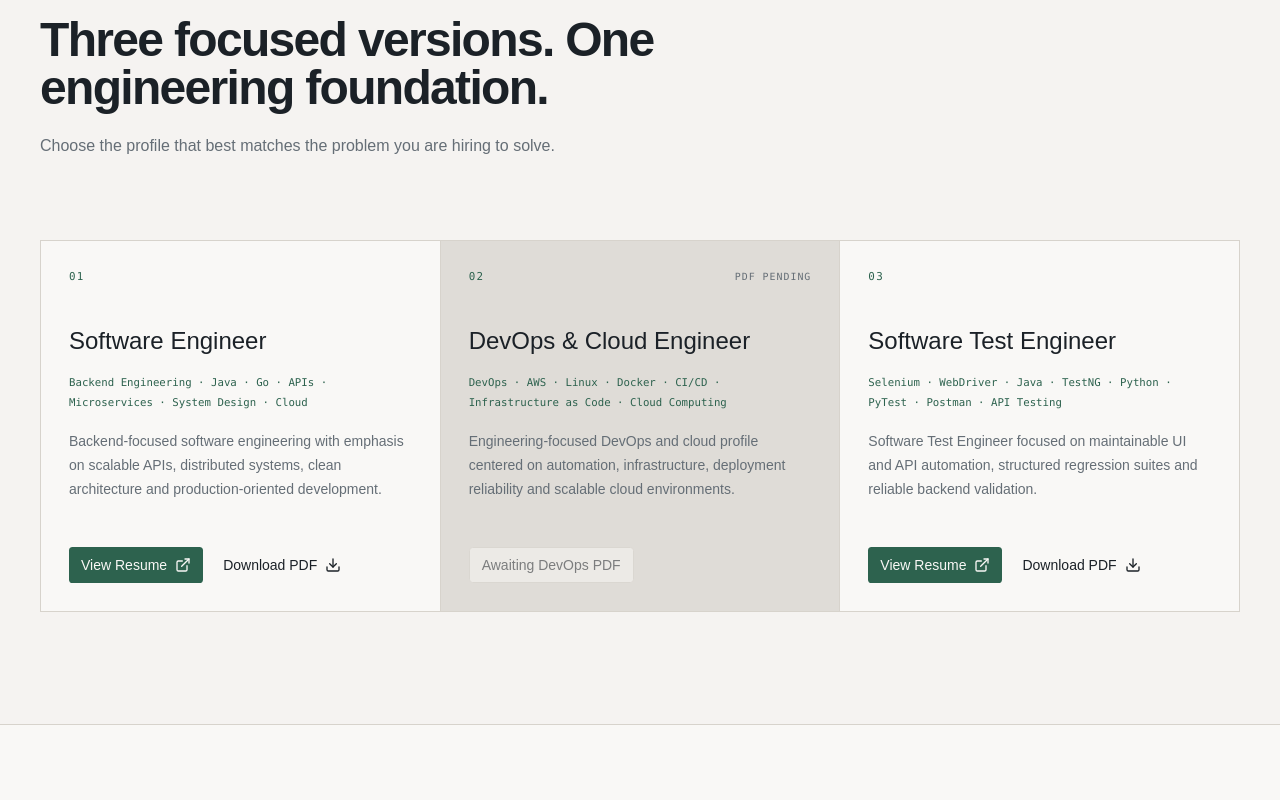
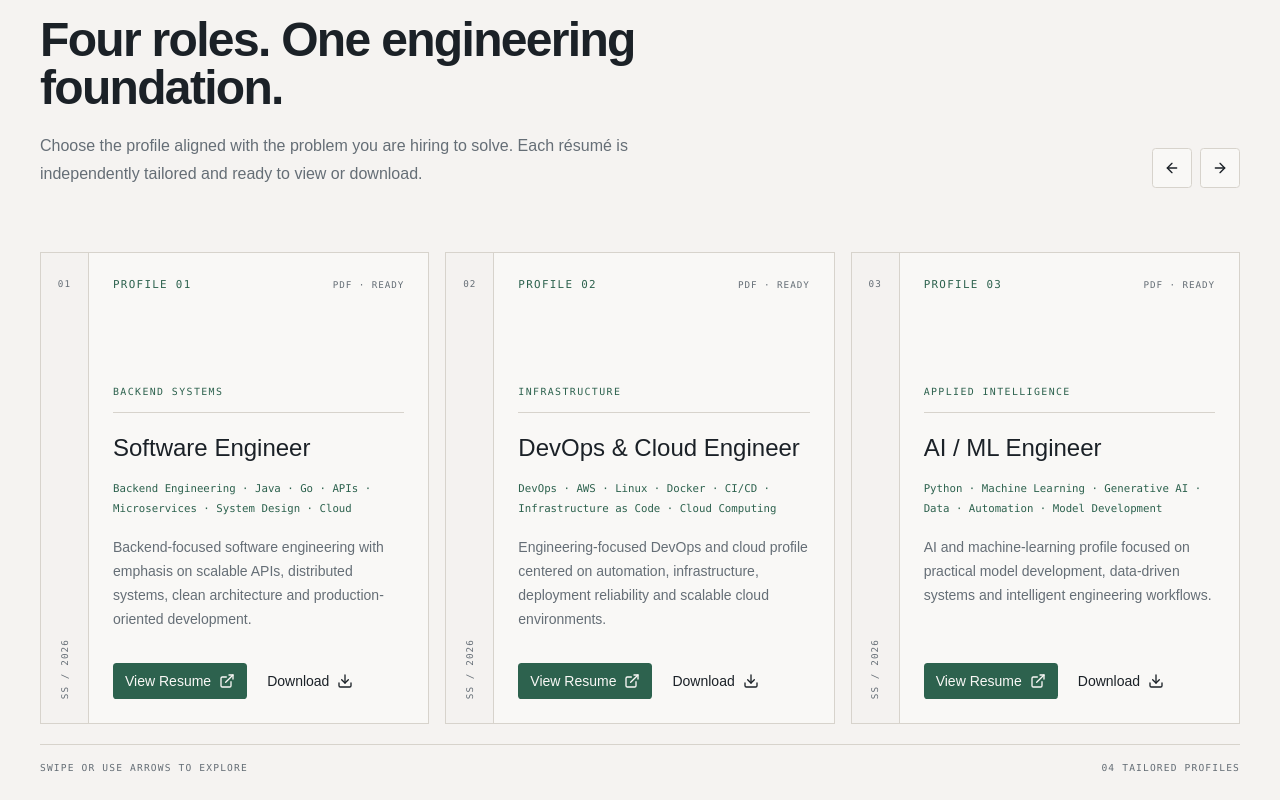
Before and after one commit to Sajal-12/sajal-swapnil-showcase, a React (Vite) app: page / in a window 1280 px wide. Shown: the part 9100-9900 px from the top of the page. Built offline with nearby package versions, Linux system fonts and the light colour scheme.

Commit message:
Changes
Co-authored-by: Sajal-12 <sajalvictorious83@gmail.com>

```diff
--- a/src/index.css
+++ b/src/index.css
@@ -136,15 +136,25 @@
   .skill-row { @apply grid gap-2 border-b border-border py-5 md:grid-cols-[180px_1fr]; }
   .skill-row span { @apply font-mono text-[0.68rem] uppercase tracking-[0.12em] text-primary; }
   .skill-row strong { @apply text-sm font-normal leading-6 text-muted-foreground; }
-  .resume-grid { @apply mt-20 grid gap-px border border-border bg-border lg:grid-cols-3; }
-  .resume-option { @apply flex min-h-[370px] flex-col bg-background p-7 transition-all duration-300 hover:-translate-y-1 hover:shadow-lg; }
-  .resume-option--pending { @apply bg-secondary/40; }
+  .resume-heading-row { @apply flex items-end justify-between gap-8; }
+  .resume-controls { @apply hidden shrink-0 gap-2 sm:flex; }
+  .resume-track { @apply mt-16 flex snap-x snap-mandatory gap-4 overflow-x-auto pb-5; scrollbar-width: none; overscroll-behavior-inline: contain; }
+  .resume-track::-webkit-scrollbar { display: none; }
+  .resume-option { @apply relative flex min-h-[430px] w-[88%] shrink-0 snap-start overflow-hidden border border-border bg-background transition-all duration-300 sm:w-[62%] lg:w-[calc((100%-2rem)/3)]; }
+  .resume-option:hover { @apply -translate-y-1 border-primary shadow-lg; }
+  .resume-card-rail { @apply flex w-12 shrink-0 flex-col items-center justify-between border-r border-border bg-secondary/40 py-6 font-mono text-[0.58rem] uppercase tracking-[0.12em] text-muted-foreground; }
+  .resume-card-rail span:last-child { writing-mode: vertical-rl; transform: rotate(180deg); }
+  .resume-card-body { @apply flex min-w-0 flex-1 flex-col p-6; }
   .resume-top { @apply flex items-center justify-between; }
-  .pending-label { @apply font-mono text-[0.62rem] uppercase tracking-[0.1em] text-muted-foreground; }
-  .resume-option h3 { @apply mt-10 text-2xl font-medium; }
+  .resume-availability { @apply font-mono text-[0.58rem] uppercase tracking-[0.1em] text-muted-foreground; }
+  .resume-role-mark { @apply mt-10 flex h-20 items-end border-b border-border pb-3; }
+  .resume-role-mark span { @apply font-mono text-[0.62rem] uppercase tracking-[0.14em] text-primary; }
+  .resume-option h3 { @apply mt-5 text-2xl font-medium leading-tight; }
   .resume-option p { @apply mt-4 text-sm leading-6 text-muted-foreground; }
   .resume-option .resume-focus { @apply font-mono text-[0.67rem] leading-5 text-primary; }
+  .resume-description { @apply max-w-md; }
   .resume-actions { @apply mt-auto flex flex-wrap items-center gap-2 pt-8; }
+  .resume-track-meta { @apply flex justify-between border-t border-border pt-4 font-mono text-[0.6rem] uppercase tracking-[0.12em] text-muted-foreground; }
   .activity-grid { @apply grid gap-16 lg:grid-cols-[1fr_0.6fr]; }
   .activity-stat { @apply grid grid-cols-2 gap-x-8 border-l border-border pl-8; }
   .activity-stat strong { @apply self-end text-6xl font-semibold tracking-[-0.05em]; }
@@ -193,6 +203,11 @@
     .project-architecture { @apply items-start; }
     .activity-stat { @apply pl-5; }
     .activity-stat strong { @apply text-5xl; }
+    .resume-heading-row { @apply items-start; }
+    .resume-track { @apply -mx-5 mt-12 scroll-pl-5 px-5; }
+    .resume-option { @apply min-h-[450px]; }
+    .resume-card-body { @apply p-5; }
+    .resume-track-meta { @apply gap-5 text-[0.55rem]; }
     .site-footer { @apply px-5; }
   }
 }
--- a/src/pages/Index.tsx
+++ b/src/pages/Index.tsx
@@ -1,6 +1,8 @@
-import { useEffect, useState } from "react";
+import { useEffect, useRef, useState } from "react";
 import {
   ArrowDownRight,
+  ArrowLeft,
+  ArrowRight,
   ArrowUpRight,
   Check,
   ChevronRight,
@@ -20,8 +22,10 @@ import {
   X,
 } from "lucide-react";
 import { Button } from "@/components/ui/button";
-import softwareResume from "@/assets/resume-software-engineer.pdf.asset.json";
-import testingResume from "@/assets/resume-software-test-engineer.pdf.asset.json";
+import softwareResume from "@/assets/resume-software-engineer-2026.pdf.asset.json";
+import devopsResume from "@/assets/resume-devops-cloud-engineer.pdf.asset.json";
+import aiResume from "@/assets/resume-ai-ml-engineer.pdf.asset.json";
+import testingResume from "@/assets/resume-software-test-engineer-2026.pdf.asset.json";
 
 const external = { target: "_blank", rel: "noreferrer" } as const;
 
@@ -147,6 +151,7 @@ const resumeOptions = [
   {
     number: "01",
     title: "Software Engineer",
+    shortLabel: "Backend systems",
     focus: "Backend Engineering · Java · Go · APIs · Microservices · System Design · Cloud",
     description: "Backend-focused software engineering with emphasis on scalable APIs, distributed systems, clean architecture and production-oriented development.",
     url: softwareResume.url,
@@ -155,13 +160,25 @@ const resumeOptions = [
   {
     number: "02",
     title: "DevOps & Cloud Engineer",
+    shortLabel: "Infrastructure",
     focus: "DevOps · AWS · Linux · Docker · CI/CD · Infrastructure as Code · Cloud Computing",
     description: "Engineering-focused DevOps and cloud profile centered on automation, infrastructure, deployment reliability and scalable cloud environments.",
-    pending: true,
+    url: devopsResume.url,
+    download: "resume-devops-cloud-engineer.pdf",
   },
   {
     number: "03",
+    title: "AI / ML Engineer",
+    shortLabel: "Applied intelligence",
+    focus: "Python · Machine Learning · Generative AI · Data · Automation · Model Development",
+    description: "AI and machine-learning profile focused on practical model development, data-driven systems and intelligent engineering workflows.",
+    url: aiResume.url,
+    download: "resume-ai-ml-engineer.pdf",
+  },
+  {
+    number: "04",
     title: "Software Test Engineer",
+    shortLabel: "Quality systems",
     focus: "Selenium · WebDriver · Java · TestNG · Python · PyTest · Postman · API Testing",
     description: "Software Test Engineer focused on maintainable UI and API automation, structured regression suites and reliable backend validation.",
     url: testingResume.url,
@@ -180,12 +197,21 @@ const SectionIntro = ({ eyebrow, title, copy }: { eyebrow: string; title: string
 const Index = () => {
   const [menuOpen, setMenuOpen] = useState(false);
   const [scrolled, setScrolled] = useState(false);
+  const resumeTrackRef = useRef<HTMLDivElement>(null);
 
   useEffect(() => {
     const handleScroll = () => setScrolled(window.scrollY > 24);
     window.addEventListener("scroll", handleScroll, { passive: true });
     return () => window.removeEventListener("scroll", handleScroll);
   }, []);
+
+  const moveResumeTrack = (direction: -1 | 1) => {
+    const track = resumeTrackRef.current;
+    if (!track) return;
+    const card = track.querySelector<HTMLElement>(".resume-option");
+    const distance = card ? card.offsetWidth + 16 : track.clientWidth * 0.85;
+    track.scrollBy({ left: direction * distance, behavior: "smooth" });
+  };
 
   return (
     <main className="site-shell">
@@ -329,10 +355,32 @@ const Index = () => {
       </section>
 
       <section className="page-section resume-section tinted-section">
-        <SectionIntro eyebrow="10 — Resume" title="Three focused versions. One engineering foundation." copy="Choose the profile that best matches the problem you are hiring to solve." />
-        <div className="resume-grid">
-          {resumeOptions.map((resume) => <article className={`resume-option ${resume.pending ? "resume-option--pending" : ""}`} key={resume.title}><div className="resume-top"><span className="mono-label">{resume.number}</span>{resume.pending && <span className="pending-label">PDF pending</span>}</div><h3>{resume.title}</h3><p className="resume-focus">{resume.focus}</p><p>{resume.description}</p><div className="resume-actions">{resume.url ? <><Button asChild size="sm"><a href={resume.url} {...external}>View Resume <ExternalLink size={14} /></a></Button><Button asChild size="sm" variant="ghost"><a href={resume.url} download={resume.download}>Download PDF <Download size={14} /></a></Button></> : <Button size="sm" variant="outline" disabled>Awaiting DevOps PDF</Button>}</div></article>)}
+        <div className="resume-heading-row">
+          <SectionIntro eyebrow="10 — Resume Profiles" title="Four roles. One engineering foundation." copy="Choose the profile aligned with the problem you are hiring to solve. Each résumé is independently tailored and ready to view or download." />
+          <div className="resume-controls" aria-label="Résumé slider controls">
+            <Button variant="outline" size="icon" onClick={() => moveResumeTrack(-1)} aria-label="Previous résumé"><ArrowLeft size={16} /></Button>
+            <Button variant="outline" size="icon" onClick={() => moveResumeTrack(1)} aria-label="Next résumé"><ArrowRight size={16} /></Button>
+          </div>
         </div>
+        <div className="resume-track" ref={resumeTrackRef} aria-label="Role-specific résumés">
+          {resumeOptions.map((resume) => (
+            <article className="resume-option" key={resume.title}>
+              <div className="resume-card-rail" aria-hidden="true"><span>{resume.number}</span><span>SS / 2026</span></div>
+              <div className="resume-card-body">
+                <div className="resume-top"><span className="mono-label">PROFILE {resume.number}</span><span className="resume-availability">PDF · READY</span></div>
+                <div className="resume-role-mark"><span>{resume.shortLabel}</span></div>
+                <h3>{resume.title}</h3>
+                <p className="resume-focus">{resume.focus}</p>
+                <p className="resume-description">{resume.description}</p>
+                <div className="resume-actions">
+                  <Button asChild size="sm"><a href={resume.url} {...external}>View Resume <ExternalLink size={14} /></a></Button>
+                  <Button asChild size="sm" variant="ghost"><a href={resume.url} download={resume.download}>Download <Download size={14} /></a></Button>
+                </div>
+              </div>
+            </article>
+          ))}
+        </div>
+        <div className="resume-track-meta"><span>Swipe or use arrows to explore</span><span>04 tailored profiles</span></div>
       </section>
 
       <section id="writing" className="page-section activity-section">
```
Also changed, not shown: 1 other file (tests, documents, lock files or other folders).
